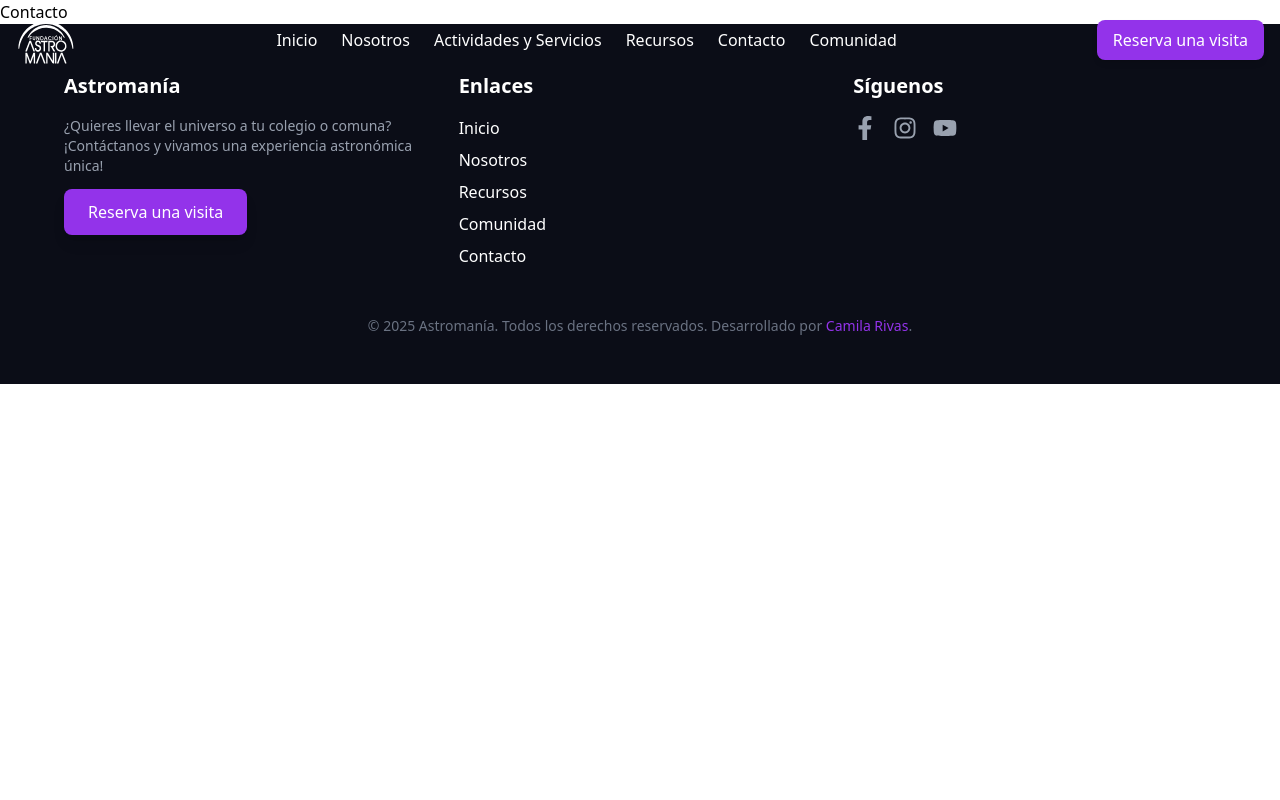
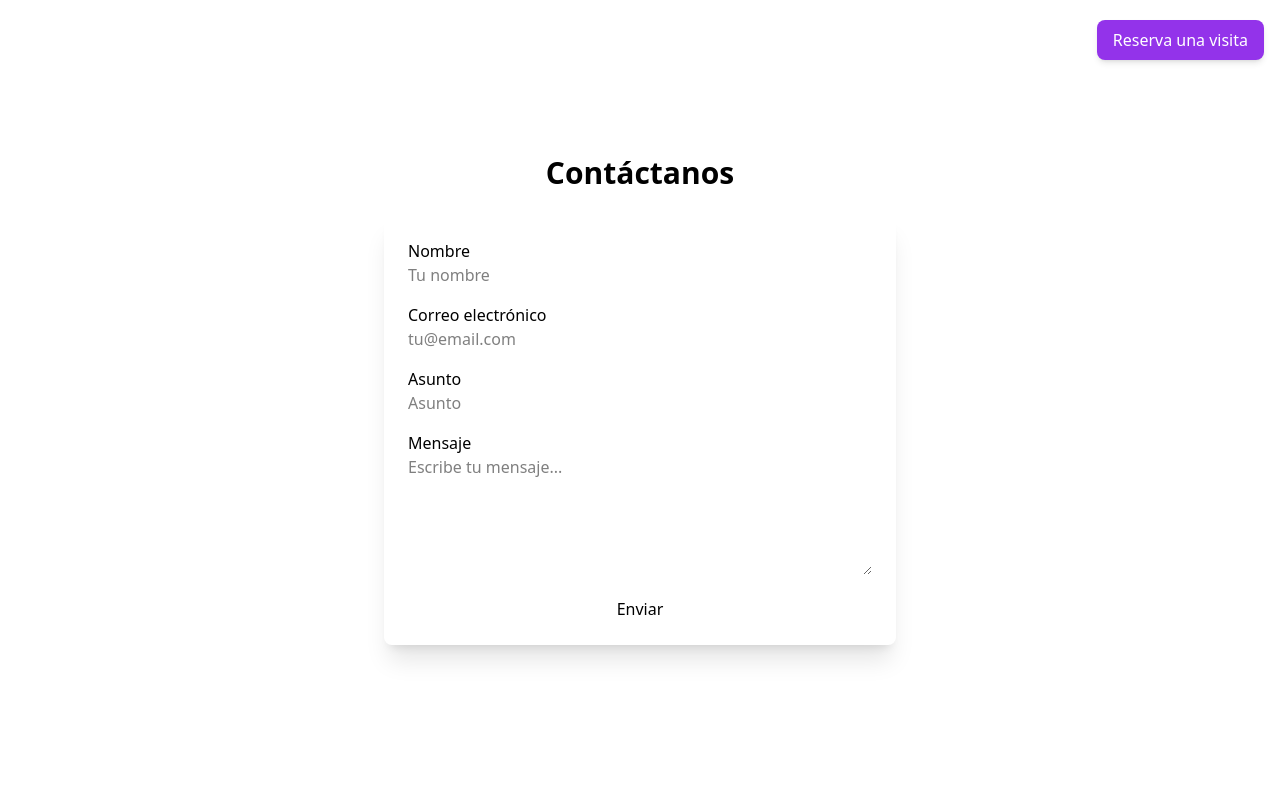
Before and after one commit to S0uris666/Astromania, a React (Vite) app in the folder Frontend/: page /contacto in a window 1280 px wide. Shown: the top 800 px of the page. Built offline with nearby package versions, Linux system fonts and the light colour scheme.

Commit message:
se agrega formulario de contacto con emailjs

```diff
--- a/Frontend/src/pages/Contacto/Contacto.jsx
+++ b/Frontend/src/pages/Contacto/Contacto.jsx
@@ -1,7 +1,123 @@
-import React from 'react'
+import { useState } from "react";
+import emailjs from "@emailjs/browser";
 
-export const Contacto = () => {
+export function Contacto() {
+  const [formData, setFormData] = useState({
+    name: "",
+    email: "",
+    subject: "",
+    message: "",
+  });
+
+  const [status, setStatus] = useState("");
+
+  const handleChange = (e) => {
+    setFormData({ ...formData, [e.target.name]: e.target.value });
+  };
+
+  const handleSubmit = (e) => {
+    e.preventDefault();
+    setStatus("Enviando...");
+    const SERVICE_ID = "service_gfpmasb";
+    const TEMPLATE_ID = "template_snfggxe";
+    const PUBLIC_KEY = "ctEUdwn4a4dbyHxKB";
+
+    emailjs.send(SERVICE_ID, TEMPLATE_ID, formData, PUBLIC_KEY).then(
+      (response) => {
+        console.log("Correo enviado:", response);
+        setStatus("¡Correo enviado correctamente!");
+        setFormData({ name: "", email: "", subject: "", message: "" });
+      },
+      (error) => {
+        console.error("Error al enviar correo:", error);
+        setStatus("Error al enviar el correo. Intenta nuevamente.");
+      }
+    );
+
+    setTimeout(() => {
+      setStatus("¡Correo enviado correctamente!");
+      setFormData({ name: "", email: "", subject: "", message: "" });
+    }, 1000);
+  };
+
   return (
-    <div>Contacto</div>
-  )
+    <div className="min-h-screen flex items-center justify-center bg-base-200 px-4 py-12">
+      <div className="w-full max-w-lg">
+        <h2 className="text-3xl font-bold mb-6 text-center text-primary">
+          Contáctanos
+        </h2>
+
+        <form
+          onSubmit={handleSubmit}
+          className="bg-neutral shadow-xl rounded-lg p-6 space-y-4"
+        >
+          <div className="form-control">
+            <label className="label">
+              <span className="label-text">Nombre</span>
+            </label>
+            <input
+              type="text"
+              name="name"
+              placeholder="Tu nombre"
+              value={formData.name}
+              onChange={handleChange}
+              className="input input-bordered input-neutral w-full"
+              required
+            />
+          </div>
+
+          <div className="form-control">
+            <label className="label">
+              <span className="label-text">Correo electrónico</span>
+            </label>
+            <input
+              type="email"
+              name="email"
+              placeholder="tu@email.com"
+              value={formData.email}
+              onChange={handleChange}
+              className="input input-neutral w-full"
+              required
+            />
+          </div>
+
+          <div className="form-control">
+            <label className="label">
+              <span className="label-text">Asunto</span>
+            </label>
+            <input
+              type="text"
+              name="subject"
+              placeholder="Asunto"
+              value={formData.subject}
+              onChange={handleChange}
+              className="input input-neutral w-full"
+              required
+            />
+          </div>
+
+          <div className="form-control">
+            <label className="label">
+              <span className="label-text">Mensaje</span>
+            </label>
+            <textarea
+              name="message"
+              placeholder="Escribe tu mensaje..."
+              value={formData.message}
+              onChange={handleChange}
+              className="textarea  textarea-neutral w-full"
+              rows={5}
+              required
+            />
+          </div>
+
+          <button type="submit" className="btn btn-secondary w-full">
+            Enviar
+          </button>
+
+          {status && <p className="text-center text-success mt-2">{status}</p>}
+        </form>
+      </div>
+    </div>
+  );
 }
```
